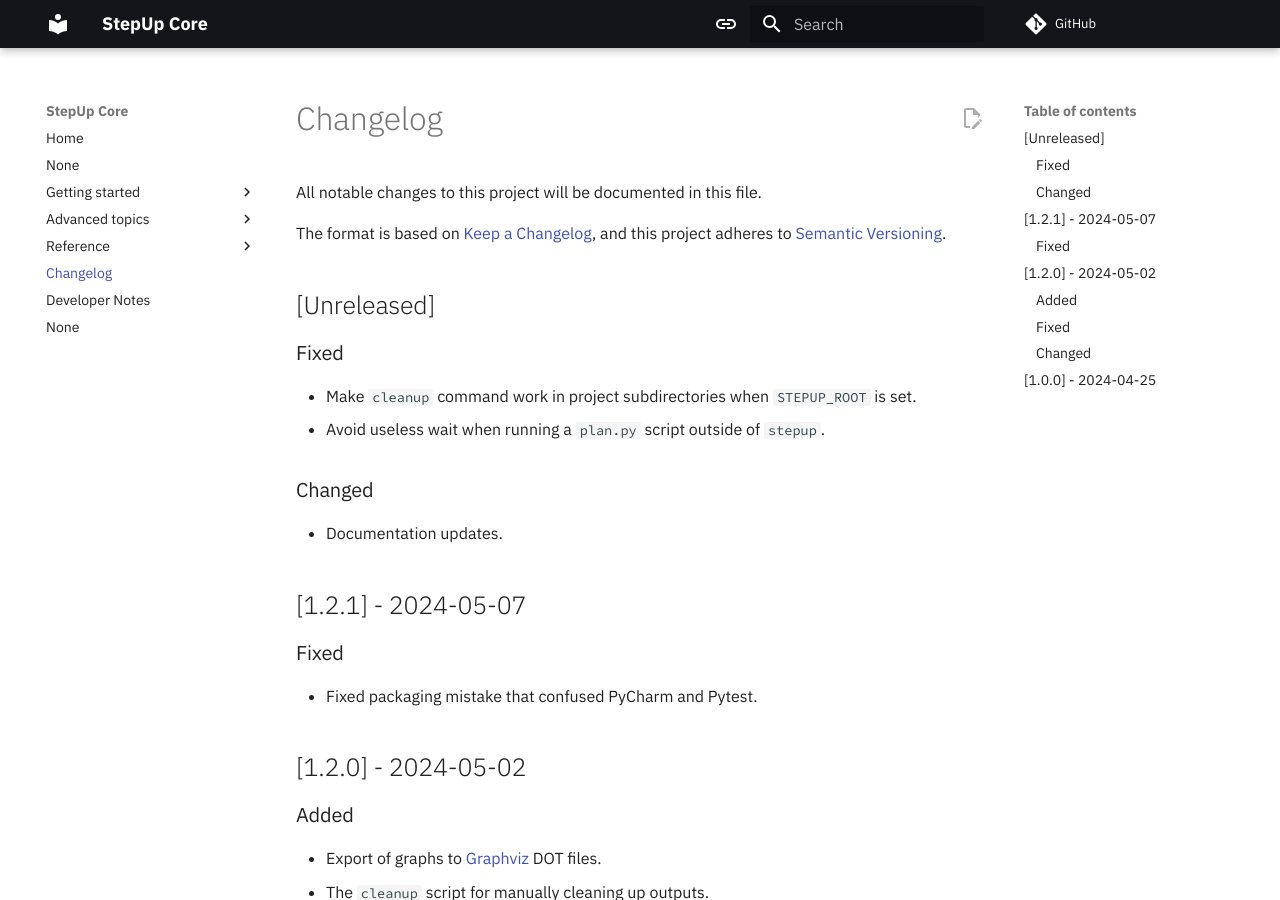
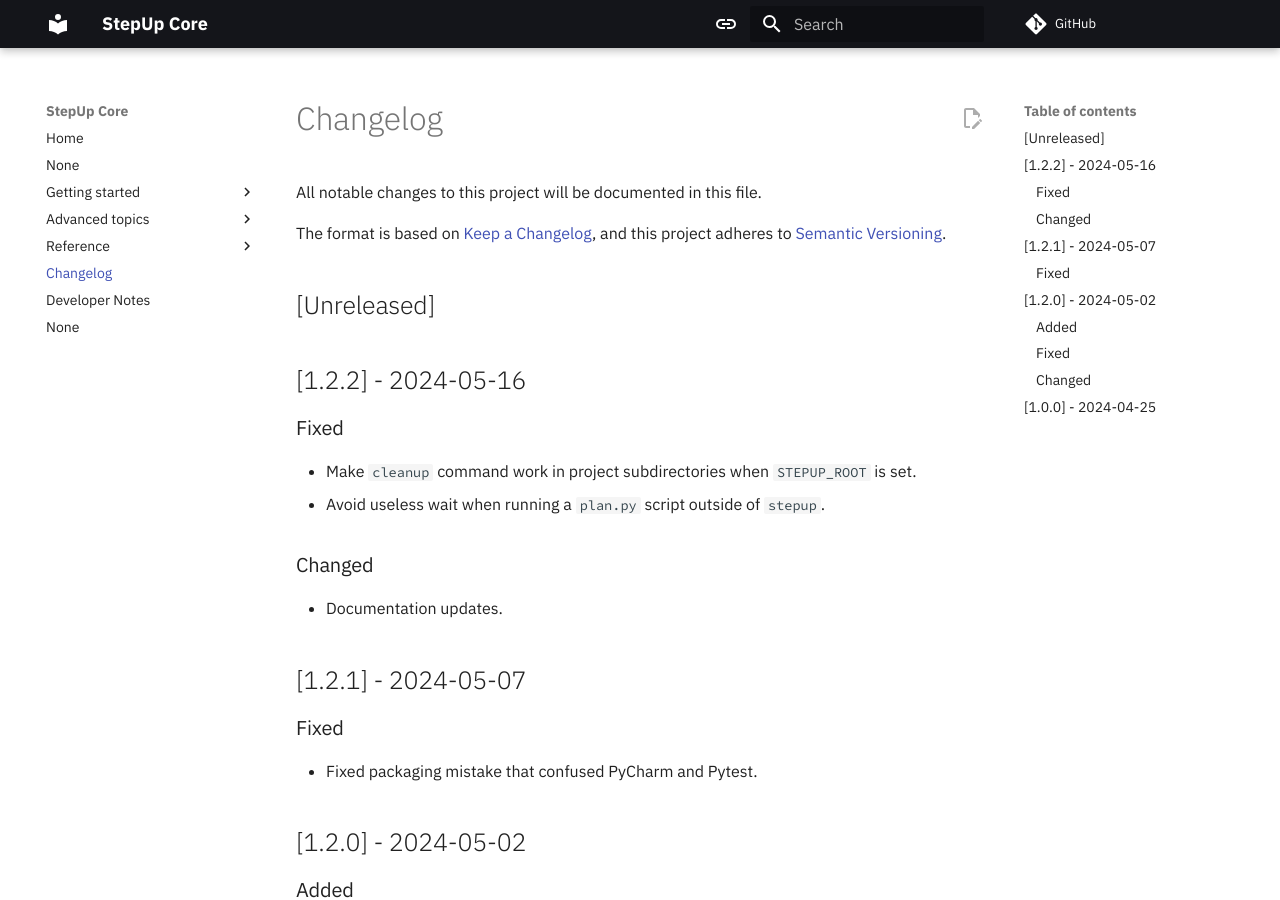
Before and after one commit to reproducible-reporting/stepup-core, an MkDocs documentation site: the page built from docs/changelog.md, in a window 1280 px wide and 900 px high. Built offline with MkDocs 1.6.1 and Material for MkDocs 9.7.7, drawn with Linux system fonts in a browser that asks for light colours; comment, search, counter and statistics services are not loaded.

Commit message:
Prepare for v1.2.2

```diff
--- a/docs/changelog.md
+++ b/docs/changelog.md
@@ -6,6 +6,8 @@ The format is based on [Keep a Changelog](https://keepachangelog.com/en/1.1.0/),
 and this project adheres to [Semantic Versioning](https://semver.org/spec/v2.0.0.html).
 
 ## [Unreleased]
+
+## [1.2.2] - 2024-05-16
 
 ### Fixed
 
```
